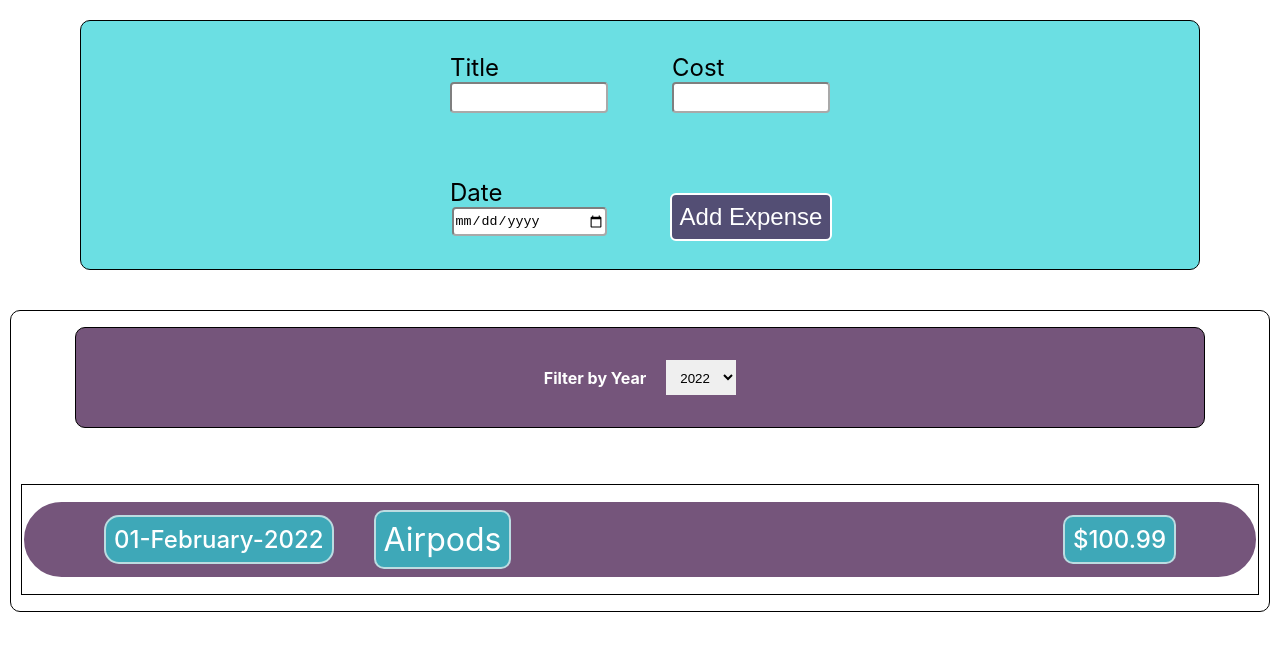
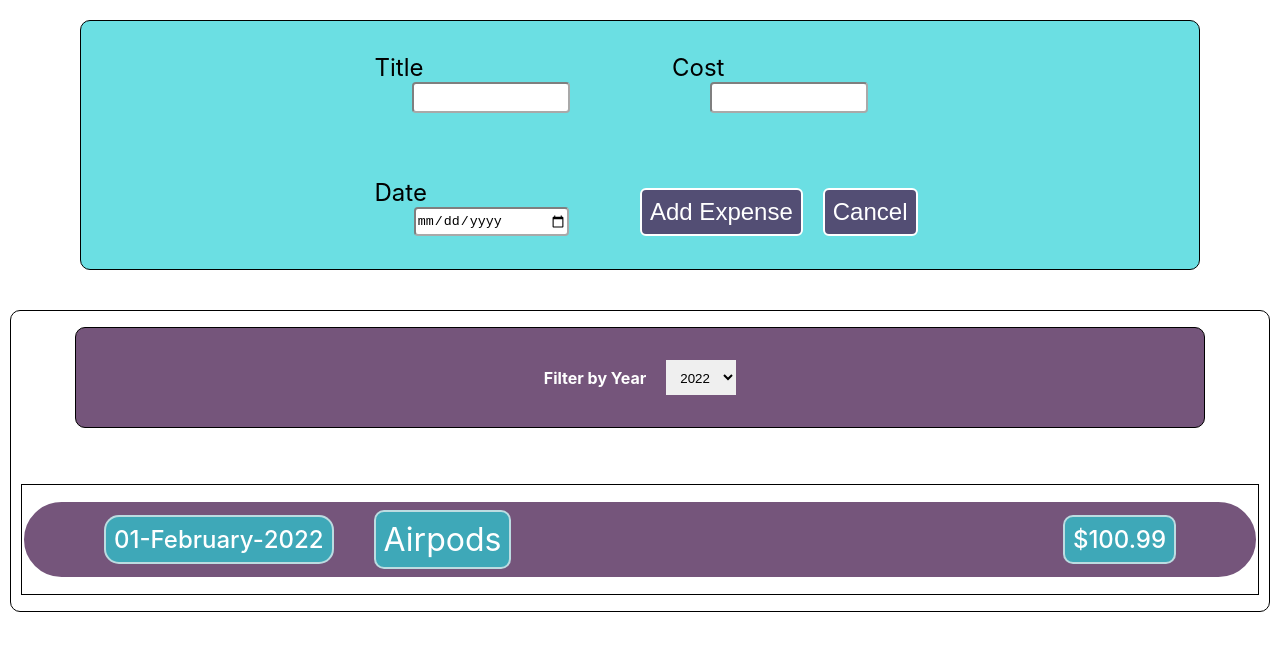
Before and after one commit to alitalipcoskun/Needs-List-App-, a React (Create React App) app: page / in a window 1280 px wide. Both pictures are taken after a click on the button "Add New Expense". Shown: the top 650 px of the page. Built offline with nearby package versions, Linux system fonts and the light colour scheme.

Commit message:
Added Cancel Button

```diff
--- a/src/components/NewExpenses/ExpenseForm.js
+++ b/src/components/NewExpenses/ExpenseForm.js
@@ -76,6 +76,7 @@ function ExpenseForm(props){
             </div>
             <div className="new-expense__actions">
                 <button type="submit">Add Expense</button>
+                <button onClick={props.onCancel}>Cancel</button>
             </div>
         </form>
     )
--- a/src/components/NewExpenses/NewExpense.js
+++ b/src/components/NewExpenses/NewExpense.js
@@ -19,10 +19,17 @@ function NewExpense(props){
             id: Math.random().toString()
         };
         props.onAddingExpense(expenseData);
+        setAddingExpense(false);
+    }
+    function cancelExpenseHandler(){
+        setAddingExpense(false);
     }
     if(addingExpense){
         newExpense = (
-            <ExpenseForm onSaveExpenseData = {saveExpenseDataHandler} />
+            <ExpenseForm
+            onSaveExpenseData = {saveExpenseDataHandler}
+            onCancel = {cancelExpenseHandler}
+            />
         )
     }
 
--- a/src/components/NewExpenses/new-expense.css
+++ b/src/components/NewExpenses/new-expense.css
@@ -31,7 +31,12 @@
     border-radius: 4px;
     height: 25px;
 }
+.new-expense__actions{
+    display: flex;
+    flex-direction: row;
+}
 .new-expense__actions button{
+    margin-right: 20px;
     cursor: pointer;
     margin-top: 20px;
     border: solid;
@@ -42,4 +47,5 @@
     border-radius: 6px;
     font-size: 24px;
     background-color: rgba(77, 36, 85, 0.774);
+    margin-bottom: 10px;
 }
```
